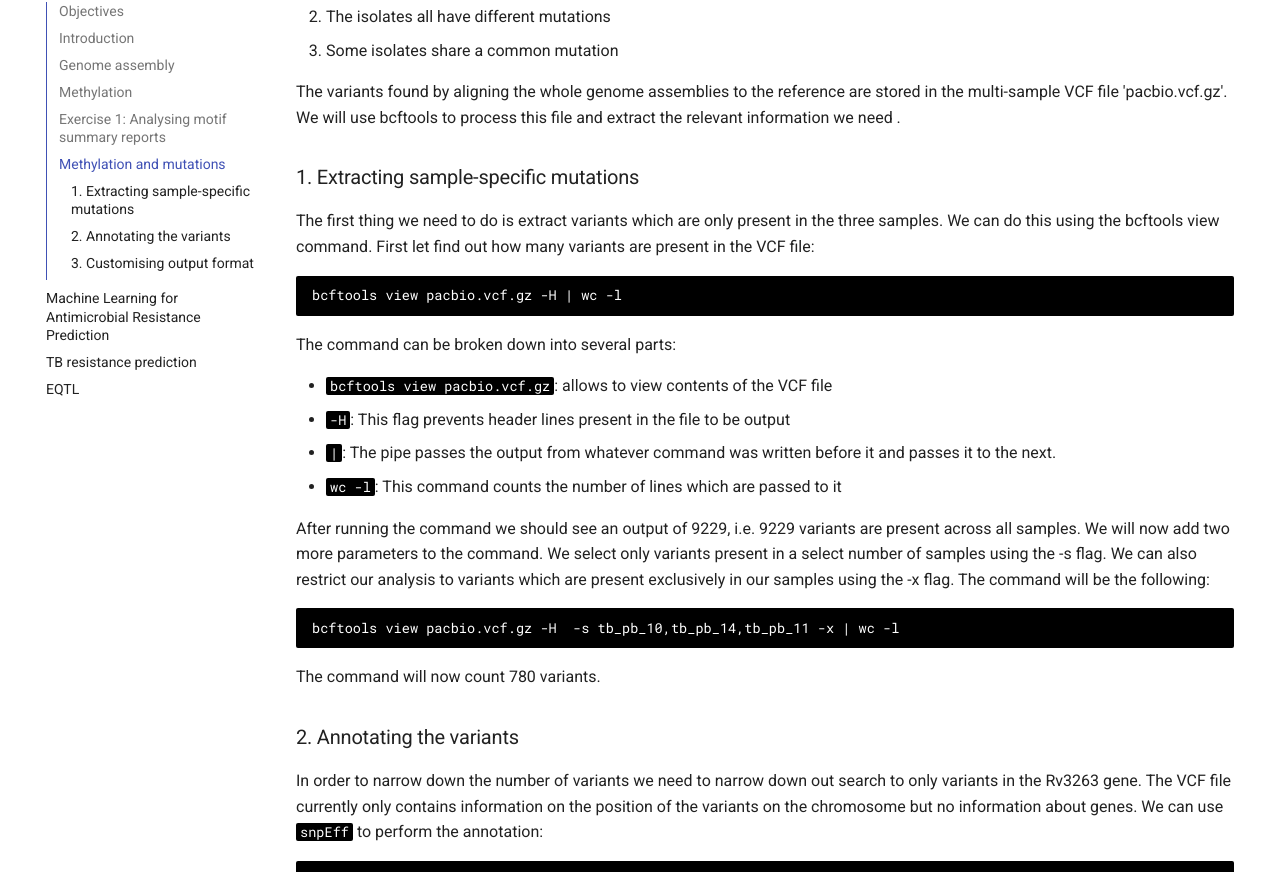
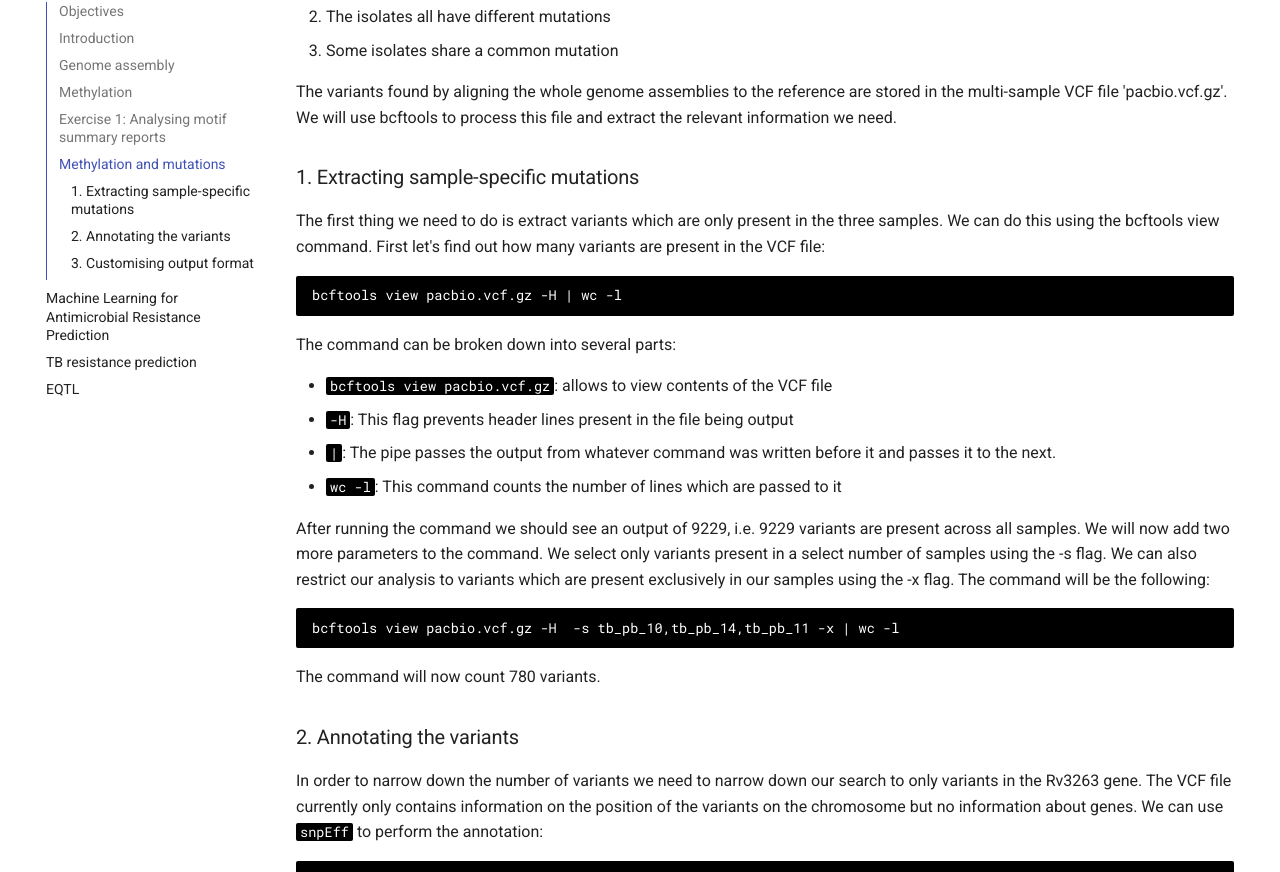
Before and after one commit to lshtm-genomics/omics-course, an MkDocs documentation site: the page built from docs/other-omics/methylation.md, in a window 1280 px wide and 1400 px high, scrolled down 8637 px. Shown: the part 178-1050 px from the top of the window. Built offline with MkDocs 1.6.1 and Material for MkDocs 9.7.7, drawn with Linux system fonts in a browser that asks for light colours; some of the changed text lies outside the part shown.

Commit message:
Update methylation.md

````diff
--- a/docs/other-omics/methylation.md
+++ b/docs/other-omics/methylation.md
@@ -252,11 +252,11 @@ The 'filtered_motifs.csv' file and the phylogenetic tree indicates that three of
 2. The isolates all have different mutations
 3. Some isolates share a common mutation
 
-The variants found by aligning the whole genome assemblies to the reference are stored in the multi-sample VCF file 'pacbio.vcf.gz'. We will use bcftools to process this file and extract the relevant information we need .
+The variants found by aligning the whole genome assemblies to the reference are stored in the multi-sample VCF file 'pacbio.vcf.gz'. We will use bcftools to process this file and extract the relevant information we need.
 
 ### 1. Extracting sample-specific mutations
 
-The first thing we need to do is extract variants which are only present in the three samples. We can do this using the bcftools view command. First let find out how many variants are present in the VCF file:
+The first thing we need to do is extract variants which are only present in the three samples. We can do this using the bcftools view command. First let's find out how many variants are present in the VCF file:
 
 ```
 bcftools view pacbio.vcf.gz -H | wc -l
@@ -266,7 +266,7 @@ The command can be broken down into several parts:
 
 
 * `bcftools view pacbio.vcf.gz`: allows to view contents of the VCF file
-* `-H`: This flag prevents header lines present in the file to be output
+* `-H`: This flag prevents header lines present in the file being output
 * `|`: The pipe passes the output from whatever command was written before it and passes it to the next.
 * `wc -l`: This command counts the number of lines which are passed to it
 
@@ -280,7 +280,7 @@ The command will now count 780 variants.
 
 ### 2. Annotating the variants
 
-In order to narrow down the number of variants we need to narrow down out search to only variants in the Rv3263 gene. The VCF file currently only contains information on the position of the variants on the chromosome but no information about genes. We can use `snpEff` to perform the annotation:
+In order to narrow down the number of variants we need to narrow down our search to only variants in the Rv3263 gene. The VCF file currently only contains information on the position of the variants on the chromosome but no information about genes. We can use `snpEff` to perform the annotation:
 
 ```
 bcftools view pacbio.vcf.gz -s tb_pb_10,tb_pb_14,tb_pb_11 -x | snpEff ann Mycobacterium_tuberculosis_h37rv  -no-upstream -no-downstream | grep Rv3263
````
Also changed, not shown: other parts of docs/other-omics/methylation.md (+2 -2 lines).
